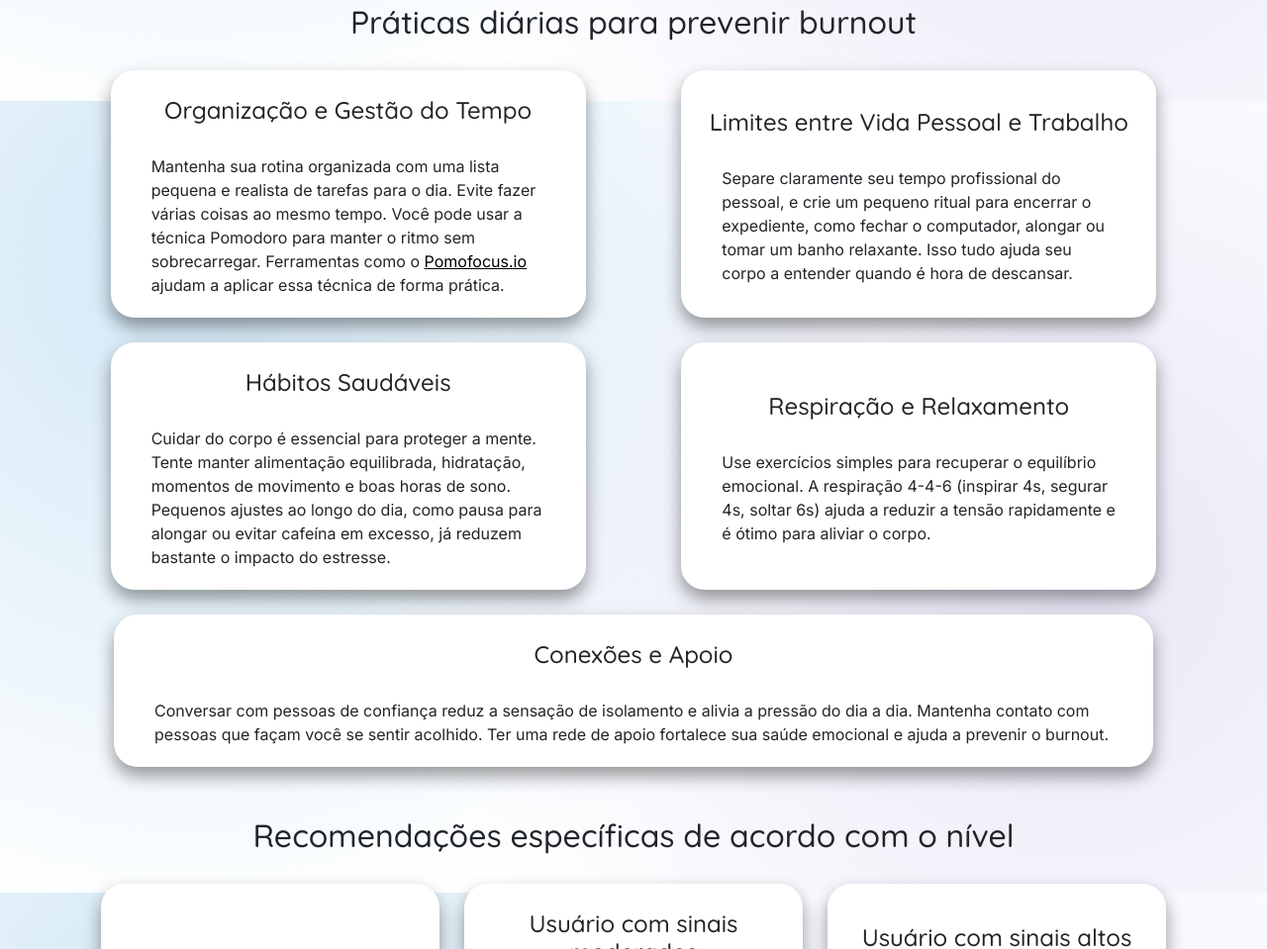
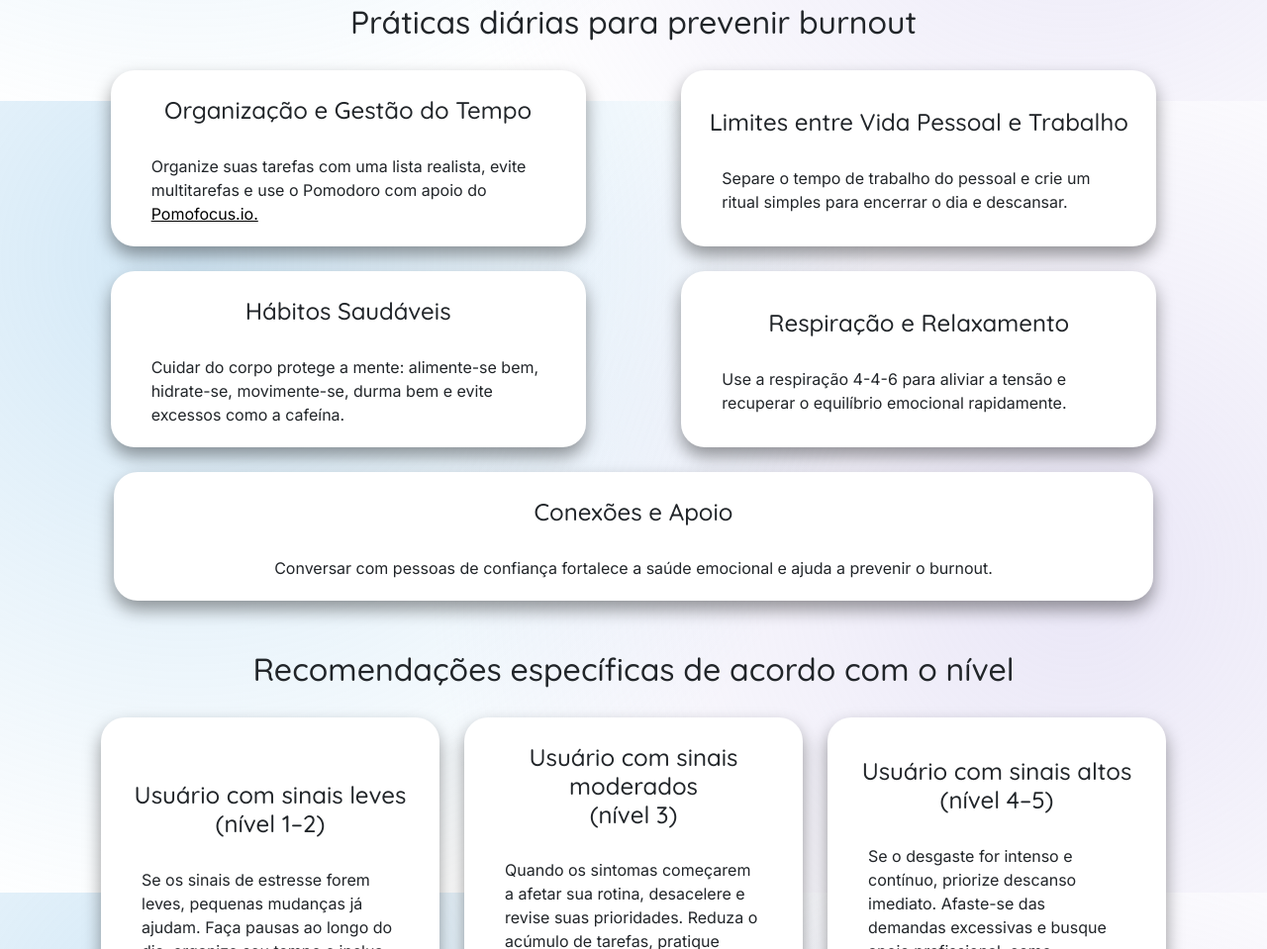
Before and after one commit to LuisFernando1625R/GlobalSolution1, a plain HTML site: page recomendacao.html in a window 1280 px wide. Shown: the part 698-1657 px from the top of the page at 99% size. Drawn offline with nearby package versions, Linux system fonts and the light colour scheme.

Commit message:
Reduz textos dos cards de indicação

```diff
--- a/recomendacao.html
+++ b/recomendacao.html
@@ -83,33 +83,24 @@
             <ul class="indicacoes">
                 <li class="card-indicacao">
                     <h3 class="sub-subtitulo">Organização e Gestão do Tempo</h3>
-                    <p>Mantenha sua rotina organizada com uma lista pequena e realista de tarefas para o dia. Evite
-                        fazer várias coisas ao mesmo tempo. Você pode usar a técnica Pomodoro para manter o ritmo sem
-                        sobrecarregar. Ferramentas como o <a href="https://pomofocus.io/" target="_blank"
-                            id="pomofocus-link">Pomofocus.io</a> ajudam a aplicar essa técnica de forma prática.</p>
+                    <p>Organize suas tarefas com uma lista realista, evite multitarefas e use o Pomodoro com apoio do <a href="https://pomofocus.io/" target="_blank"
+                    id="pomofocus-link">Pomofocus.io.</a></p>
                 </li>
                 <li class="card-indicacao">
                     <h3 class="sub-subtitulo">Limites entre Vida Pessoal e Trabalho</h3>
-                    <p>Separe claramente seu tempo profissional do pessoal, e crie um pequeno ritual para encerrar o
-                        expediente, como fechar o computador, alongar ou tomar um banho relaxante. Isso tudo ajuda seu
-                        corpo a entender quando é hora de descansar. </p>
+                    <p>Separe o tempo de trabalho do pessoal e crie um ritual simples para encerrar o dia e descansar.</p>
                 </li>
                 <li class="card-indicacao">
                     <h3 class="sub-subtitulo">Hábitos Saudáveis </h3>
-                    <p>Cuidar do corpo é essencial para proteger a mente. Tente manter alimentação equilibrada,
-                        hidratação, momentos de movimento e boas horas de sono. Pequenos ajustes ao longo do dia, como
-                        pausa para alongar ou evitar cafeína em excesso, já reduzem bastante o impacto do estresse. </p>
+                    <p>Cuidar do corpo protege a mente: alimente-se bem, hidrate-se, movimente-se, durma bem e evite excessos como a cafeína.</p>
                 </li>
                 <li class="card-indicacao">
                     <h3 class="sub-subtitulo">Respiração e Relaxamento </h3>
-                    <p>Use exercícios simples para recuperar o equilíbrio emocional. A respiração 4-4-6 (inspirar 4s,
-                        segurar 4s, soltar 6s) ajuda a reduzir a tensão rapidamente e é ótimo para aliviar o corpo.</p>
+                    <p>Use a respiração 4-4-6 para aliviar a tensão e recuperar o equilíbrio emocional rapidamente.</p>
                 </li>
                 <li class="card-indicacao" id="card-separado">
                     <h3 class="sub-subtitulo">Conexões e Apoio </h3>
-                    <p>Conversar com pessoas de confiança reduz a sensação de isolamento e alivia a pressão do dia a
-                        dia. Mantenha contato com pessoas que façam você se sentir acolhido. Ter uma rede de apoio
-                        fortalece sua saúde emocional e ajuda a prevenir o burnout.</p>
+                    <p>Conversar com pessoas de confiança fortalece a saúde emocional e ajuda a prevenir o burnout.</p>
                 </li>
             </ul>
         </section>
```
